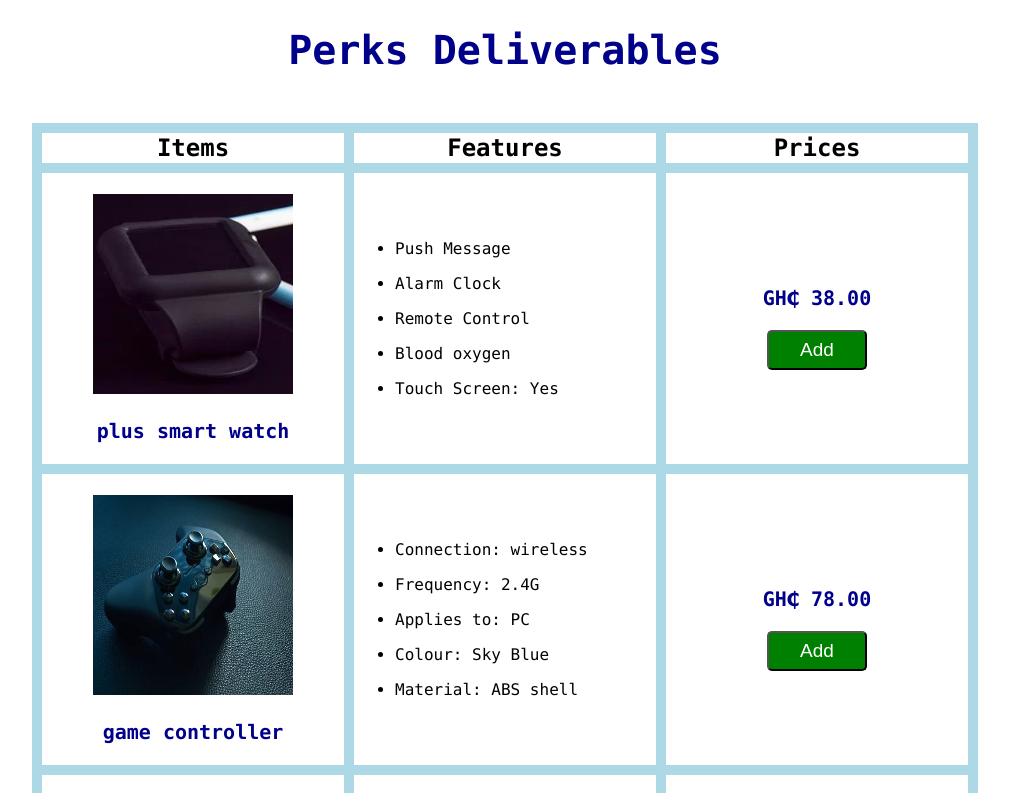
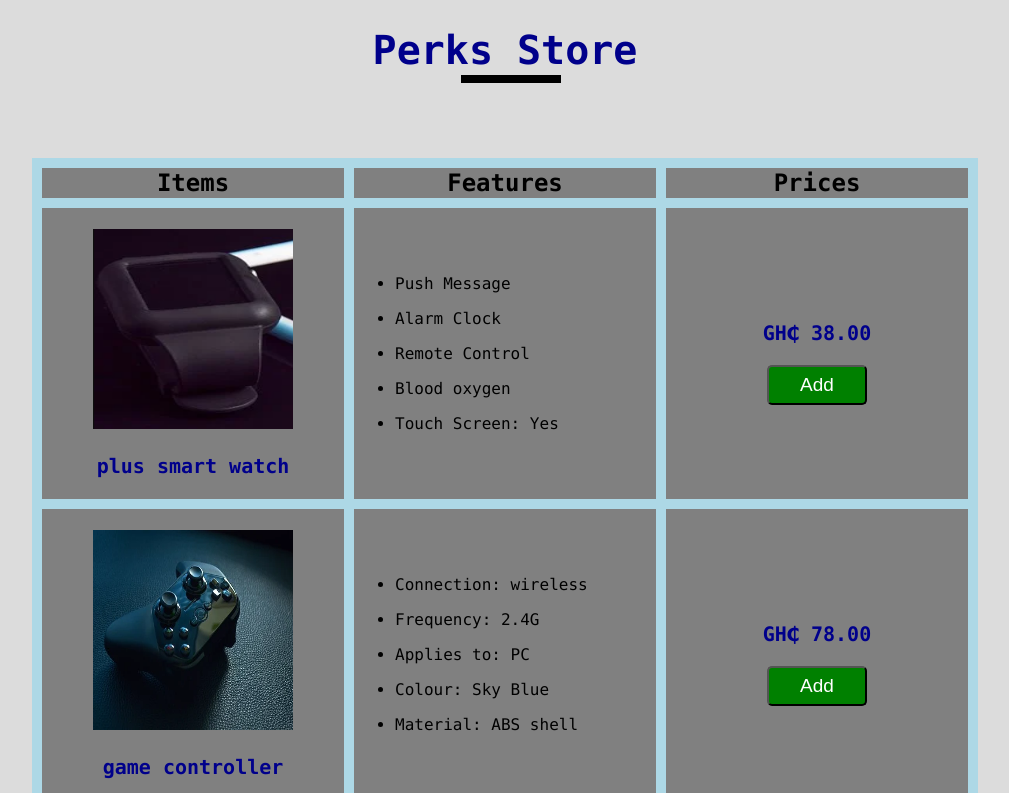
Before and after one commit to bessilfie-nyame/pricing-table, a plain HTML site: page index.html in a window 1280 px wide. Shown: the top 793 px of the page, without its empty margins (135-1144 px from the left). Drawn offline with Linux system fonts and the light colour scheme.

Commit message:
modified file

```diff
--- a/index.html
+++ b/index.html
@@ -5,7 +5,8 @@
 	<link rel="stylesheet" type="text/css" href="./style.css">
 </head>
 <body>
-	<div id="heading"><h1>Perks Deliverables</h1></div>
+	<div>
+		<div id="heading"><h1>Perks Store</h1></div>
 		<table>
 			<tr>
 				<th>Items</th>
@@ -108,5 +109,6 @@
 				</td>
 			</tr>
 		</table>
+	</div>
 </body>
 </html>
--- a/style.css
+++ b/style.css
@@ -1,13 +1,24 @@
 body {
 	font-family: ui-monospace, SFMono-Regular, Menlo, Monaco, Consolas, "Liberation Mono", "Courier New", monospace;
 	font-size: 20px;
+	background-color: rgb(220,220,220);
 }
-
 
 #heading {
 	margin: auto;
 	text-align: center;
 	color: darkblue;
+}
+
+#heading::after {
+  content: "";
+  height: 8px;
+  width: 100px;
+  display: block;
+  background-color: black;
+  position: relative;
+  bottom: 25px;
+  left: 46.5%;
 }
 
 table {
@@ -17,6 +28,8 @@ table {
     border-collapse: collapse;
     margin-top: 50px;
     margin-bottom: 50px;
+    background-color: gray;
+}
  }
 
 table tr:last-child {
```
Lines whose indentation alone changed are shown as unchanged.
